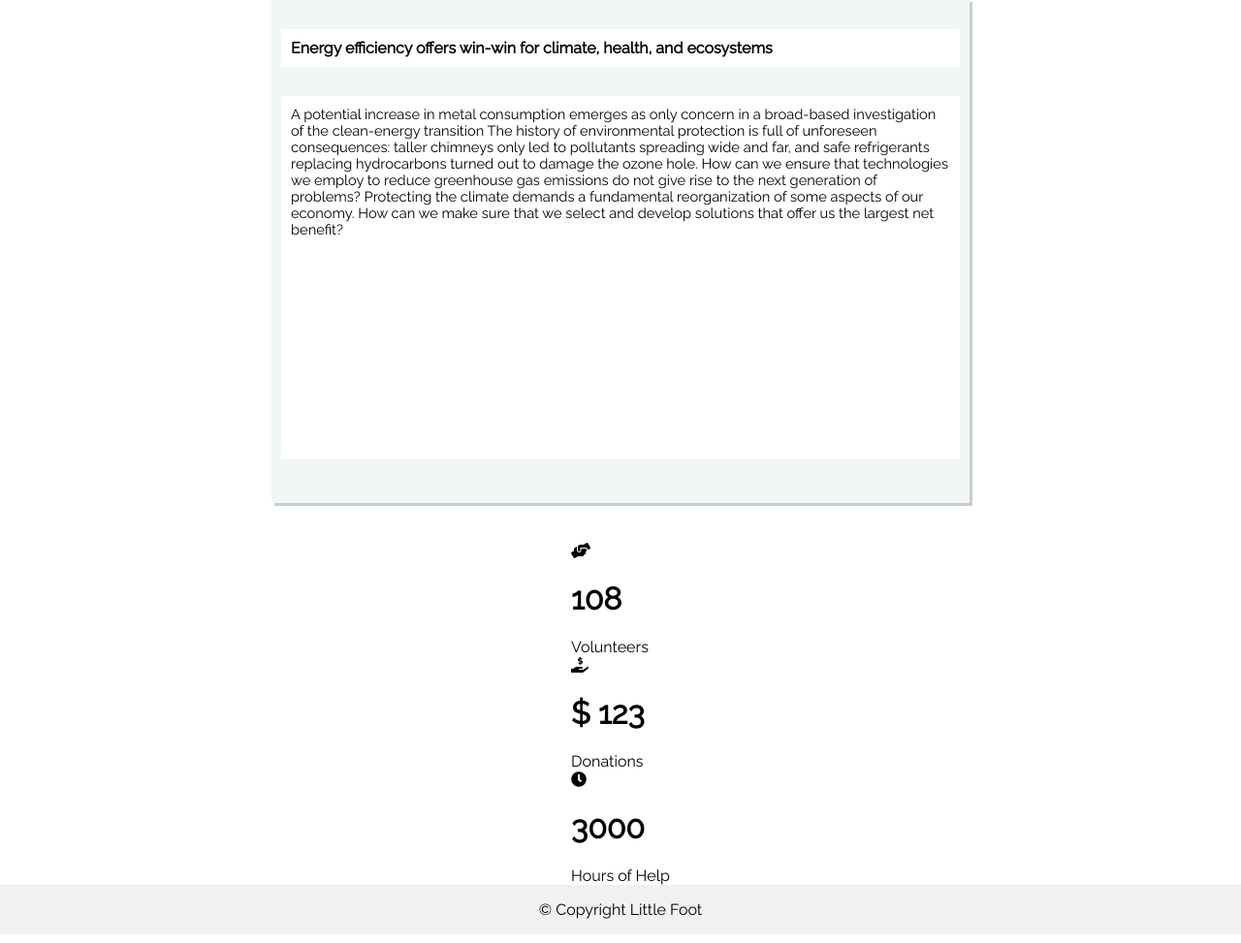
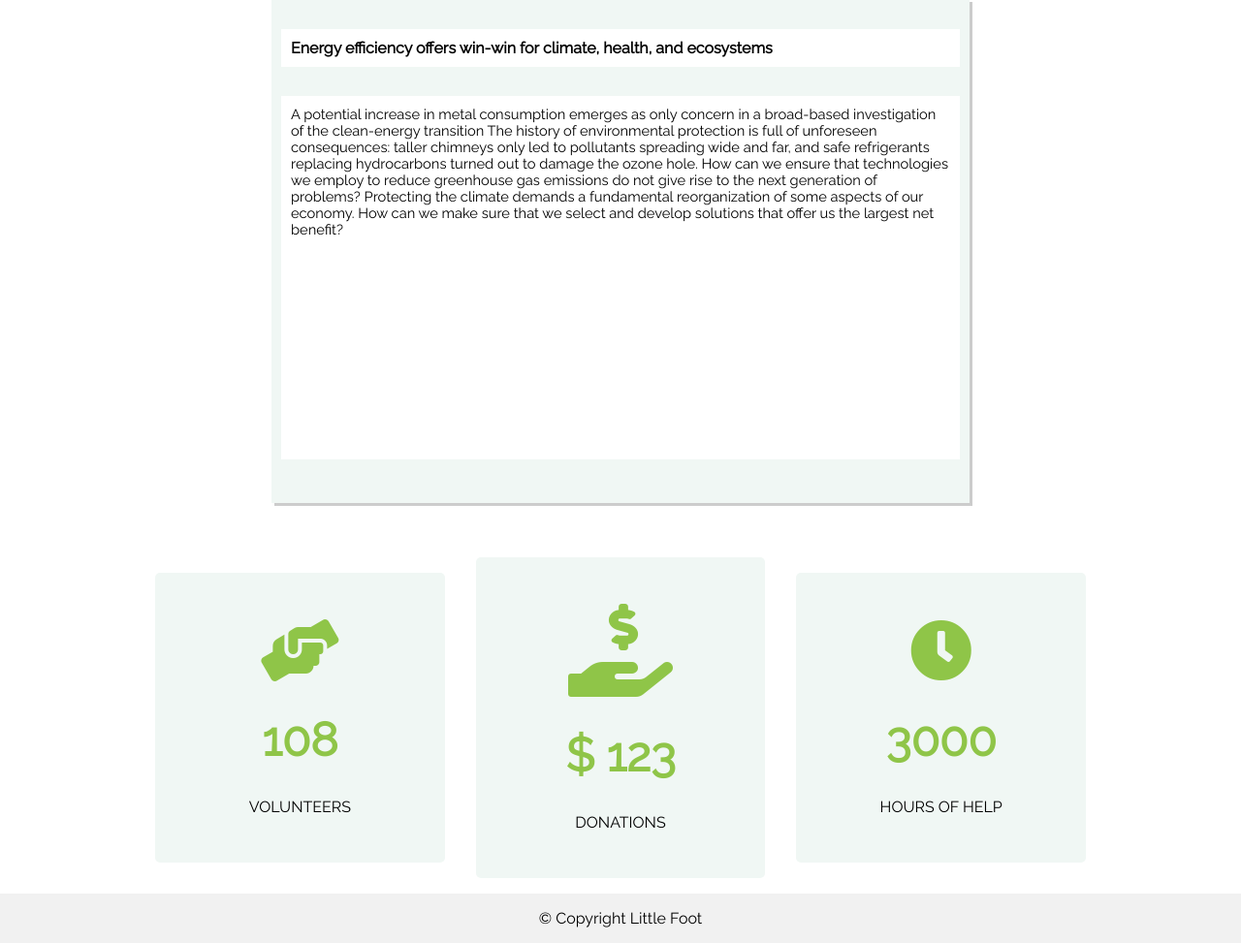
Before and after one commit to KaanDarcey/LittleFoot, a PHP site: page / in a window 1280 px wide. Shown: the part 2902-3875 px from the top of the page at 97% size. Run offline with PHP 8.4, Linux system fonts and the light colour scheme; data comes from the database, SQL or seed files in the repository; some libraries are stand-ins or nearby versions.

Commit message:
Update css
#Add styling for stats section (home page)
#Update background color for links (hover)

```diff
--- a/CSS/style.css
+++ b/CSS/style.css
@@ -51,10 +51,16 @@ body {
 .home-header a {
     color:black;
     margin-right: 30px;
+    padding: .5em;
 }
 
 .home-header a:hover {
     color:white;
+    background-color: #8fc548;
+}
+
+.admin-login a:hover{
+  background-color: none !important;
 }
 
 .home-header-logo {
@@ -253,6 +259,49 @@ a{
     color: white;
 }
 
+.stat-container{
+  display: flex;
+  flex-direction: row;
+  justify-content: center;
+  align-items: center;
+  width: 100%;
+}
+
+.stat{
+  background-color: #f0f7f4;
+  width: 33%;
+  margin: 1em;
+  padding: 3em 0;
+  text-align: center;
+  border-radius: 5px;
+}
+
+.stat:first-child{
+  margin-left: 10em;
+}
+
+.stat:last-child{
+  margin-right: 10em;
+}
+
+.stat>i{
+  font-size: 4rem;
+  color: #8fc548;
+}
+
+.stat > h1{
+  font-size: 36pt;
+  color: #8fc548;
+}
+
+.stat > span{
+  text-transform: uppercase;
+}
+
 .donations, .total{
     letter-spacing: 1px;
 }
+
+.stat>.usd{
+  font-size: 6rem;
+}
```
Also changed, not shown: CSS/admin.css (+15 -6 lines).
